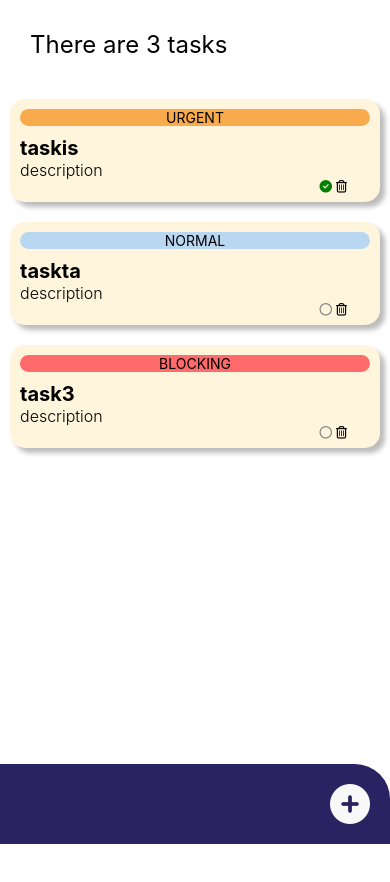
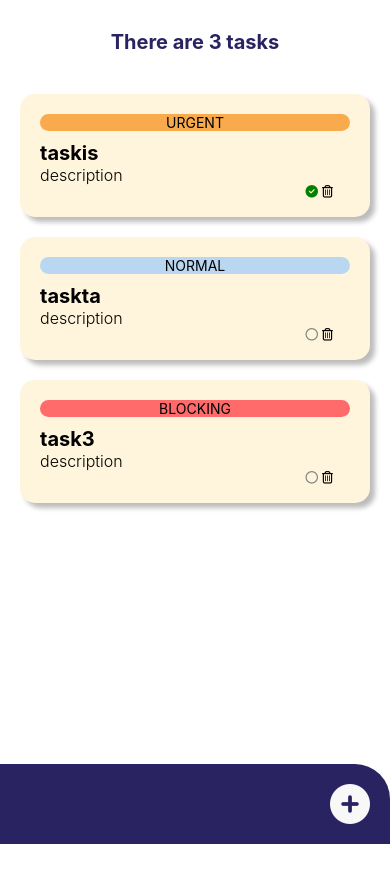
Before and after one commit to lupeMorales/to-do, a React (Create React App) app: page / in a window 390 px wide. Shown: the top 882 px of the page. Built offline with nearby package versions, Linux system fonts and the light colour scheme.

Commit message:
add responsive task list

```diff
--- a/src/components/containers/taskList.jsx
+++ b/src/components/containers/taskList.jsx
@@ -3,7 +3,7 @@ import { LEVELS } from "../../models/levels.enum";
 import { TaskClass } from "../../models/taskClass";
 import Task from "../pures/task";
 import TaskForm from "../pures/taskForm";
-import "../../styles/pages/taskList.scss";
+import "../../styles/components/taskList.scss";
 import image2 from "../../images/addTask (2).svg";
 
 const TaskList = () => {
@@ -54,10 +54,13 @@ const TaskList = () => {
 
   return (
     <div className="container">
-      <p style={{ fontSize: "2.4rem", padding: "30px" }}>
+      <p
+        className="text-listPage"
+        style={{ fontSize: "2rem", padding: "30px" }}
+      >
         {tasks.length > 0
           ? `There are ${tasks.length} tasks`
-          : "There are NO taks. Add a new task"}
+          : `There are NO taks. `}
       </p>
       {tasks.length === 0 && (
         <img
@@ -69,7 +72,7 @@ const TaskList = () => {
       )}
 
       <section className="container">
-        <ul>
+        <ul className="list">
           {tasks.map((item, index) => {
             return (
               <Task
--- a/src/components/pures/taskForm.jsx
+++ b/src/components/pures/taskForm.jsx
@@ -30,8 +30,6 @@ const TaskForm = ({ add, open, openState }) => {
         ) : (
           <i className="fa-solid fa-circle-plus fa-4x "></i>
         )}
-
-        {/*     <i className="fa-solid fa-circle-plus fa-4x "></i> */}
       </span>
       {openState && (
         <form className="form__container" onSubmit={addTask}>
@@ -72,6 +70,7 @@ const TaskForm = ({ add, open, openState }) => {
             <option value={LEVELS.BLOCKING}>blocking</option>
           </select>
           <button className="form__button" type="submit">
+            {}
             Add
           </button>
         </form>
--- a/src/styles/components/task.scss
+++ b/src/styles/components/task.scss
@@ -3,11 +3,14 @@
 .task {
   width: 100%;
   height: auto;
-  padding: 10px;
+  padding: 10px 20px;
   list-style: none;
+  @media all and (min-width: 1400px) {
+    padding: 20px 30px;
+  }
 
   &__container {
-    padding: 10px;
+    padding: 20px;
     border: none;
     border-radius: 15px;
     background-color: $yellow;
@@ -16,7 +19,6 @@
   &__level {
     border-radius: 15px;
     &-normal {
-      /*  background-color: $green-tag; */
       background-color: $blue-tag;
     }
     &-urgent {
--- /dev/null
+++ b/src/styles/components/taskList.scss
@@ -0,0 +1,24 @@
+@import "../core/variables.scss";
+.container {
+  width: 100%;
+  min-height: 100vh;
+}
+.image-list {
+  display: block;
+  margin: 30% auto;
+  width: 70vw;
+  height: auto;
+  object-fit: cover;
+}
+.text-listPage {
+  text-align: center;
+  color: $primaryColor;
+  font-weight: bold;
+}
+.list {
+  display: grid;
+  grid-template-columns: repeat(auto-fit, minmax(30rem, 1fr));
+  list-style: none;
+  max-width: 2000px;
+  margin: auto;
+}
--- a/src/styles/pages/taskList.scss
+++ /dev/null
@@ -1,11 +0,0 @@
-.container {
-  width: 100%;
-  min-height: 100vh;
-}
-.image-list {
-  display: block;
-  margin: 30% auto;
-  width: 70vw;
-  height: auto;
-  object-fit: cover;
-}
```
